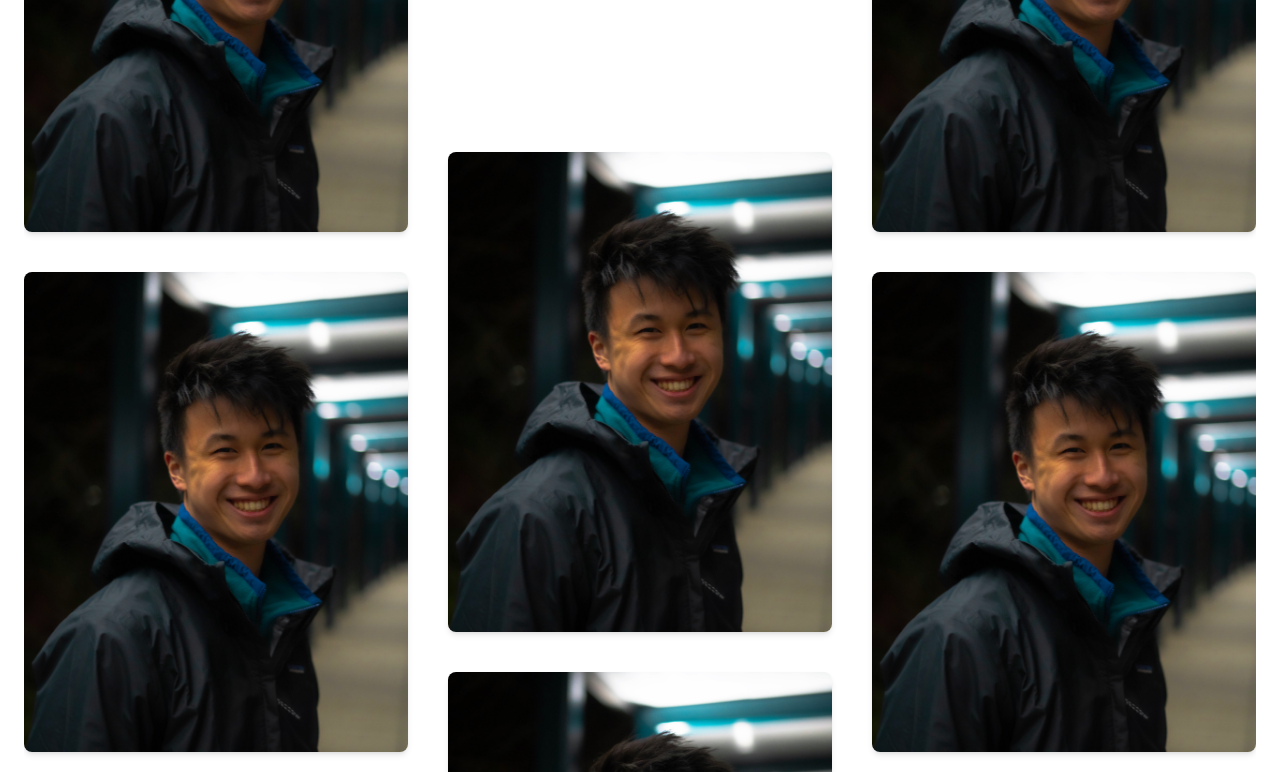
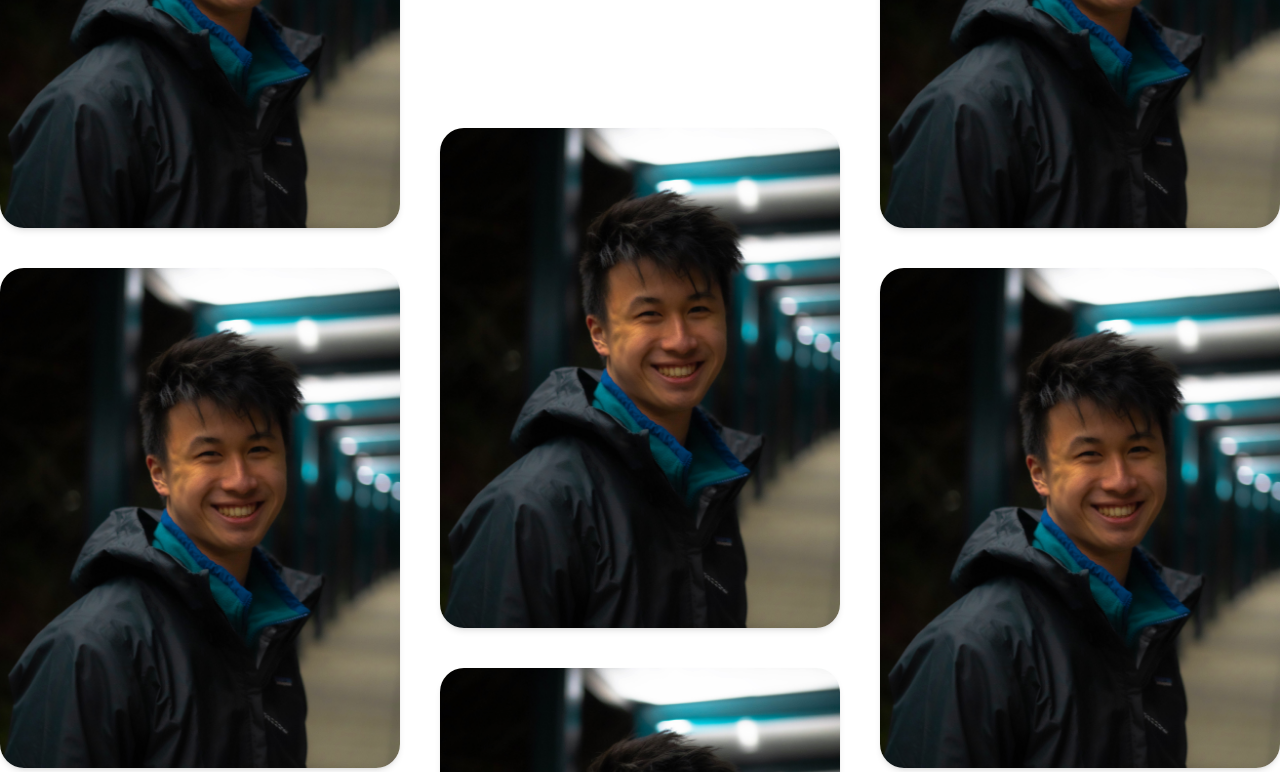
Before and after one commit to TheAndrewDang/MyPortfolioWebsite, a Next.js app in the folder frontend/: page / in a window 1280 px wide. Shown: the part 2000-2772 px from the top of the page. Built offline with nearby package versions, Linux system fonts and the light colour scheme.

Commit message:
Hotfix scrolling

```diff
--- a/frontend/src/app/components/photography.tsx
+++ b/frontend/src/app/components/photography.tsx
@@ -20,14 +20,16 @@ const images = [
 
 export const Photography = () => {
   return (
-    <div className="w-full h-full flex flex-col items-center p-6 mt-4">
+    <div className="w-full h-full flex flex-col items-center mt-4">
       {/* Title Section */}
       <div className="w-full max-w-7xl text-center">
         <h1 className="font-bold text-neutral-800 text-4xl md:text-6xl">Gallery</h1>
       </div>
 
       {/* Image Section */}
+      <div className='h-full w-full'>
       <ParallaxScroll images={images} />
+      </div>
     </div>
   )
 }
--- a/frontend/src/app/components/ui/parallax-scroll.tsx
+++ b/frontend/src/app/components/ui/parallax-scroll.tsx
@@ -14,8 +14,6 @@ export const ParallaxScroll = ({
 }) => {
   const gridRef = useRef<any>(null);
   const { scrollYProgress } = useScroll({
-    // container: gridRef, // remove this if your container is not fixed height
-    // offset: ["start start", "end start"], // remove this if your container is not fixed height
   });
 
   const translateFirst = useTransform(scrollYProgress, [0, 1], [0, -200]);
@@ -30,11 +28,11 @@ export const ParallaxScroll = ({
 
   return (
     <div
-      className={cn("h-full items-start overflow-y-auto w-full", className)}
+      className={cn("h-full items-start overflow-y-hidden w-full", className)}
       ref={gridRef}
     >
       <div
-        className="grid grid-cols-1 md:grid-cols-2 lg:grid-cols-3 items-start  max-w-7xl mx-auto gap-10 py-40"
+        className="grid grid-cols-1 md:grid-cols-2 lg:grid-cols-3 items-start max-w-7xl mx-auto gap-10 py-40"
         ref={gridRef}
       >
         <div className="grid gap-10">
@@ -45,7 +43,7 @@ export const ParallaxScroll = ({
             >
               <Image
                 src={el}
-                className="h-full w-full object-cover object-left-top rounded-lg gap-10 !m-0 !p-0 shadow-md"
+                className="h-full w-full object-cover object-left-top rounded-3xl gap-10 !m-0 !p-0 shadow-md"
                 height="400"
                 width="400"
                 alt="thumbnail"
@@ -58,7 +56,7 @@ export const ParallaxScroll = ({
             <motion.div style={{ y: translateSecond }} key={"grid-2" + idx}>
               <Image
                 src={el}
-                className="h-full w-full object-cover object-left-top rounded-lg gap-10 !m-0 !p-0 shadow-md"
+                className="h-full w-full object-cover object-left-top rounded-3xl gap-10 !m-0 !p-0 shadow-md"
                 height="400"
                 width="400"
                 alt="thumbnail"
@@ -71,7 +69,7 @@ export const ParallaxScroll = ({
             <motion.div style={{ y: translateThird }} key={"grid-3" + idx}>
               <Image
                 src={el}
-                className="h-full w-full object-cover object-left-top rounded-lg gap-10 !m-0 !p-0 shadow-md"
+                className="h-full w-full object-cover object-left-top rounded-3xl gap-10 !m-0 !p-0 shadow-md"
                 height="400"
                 width="400"
                 alt="thumbnail"
```
